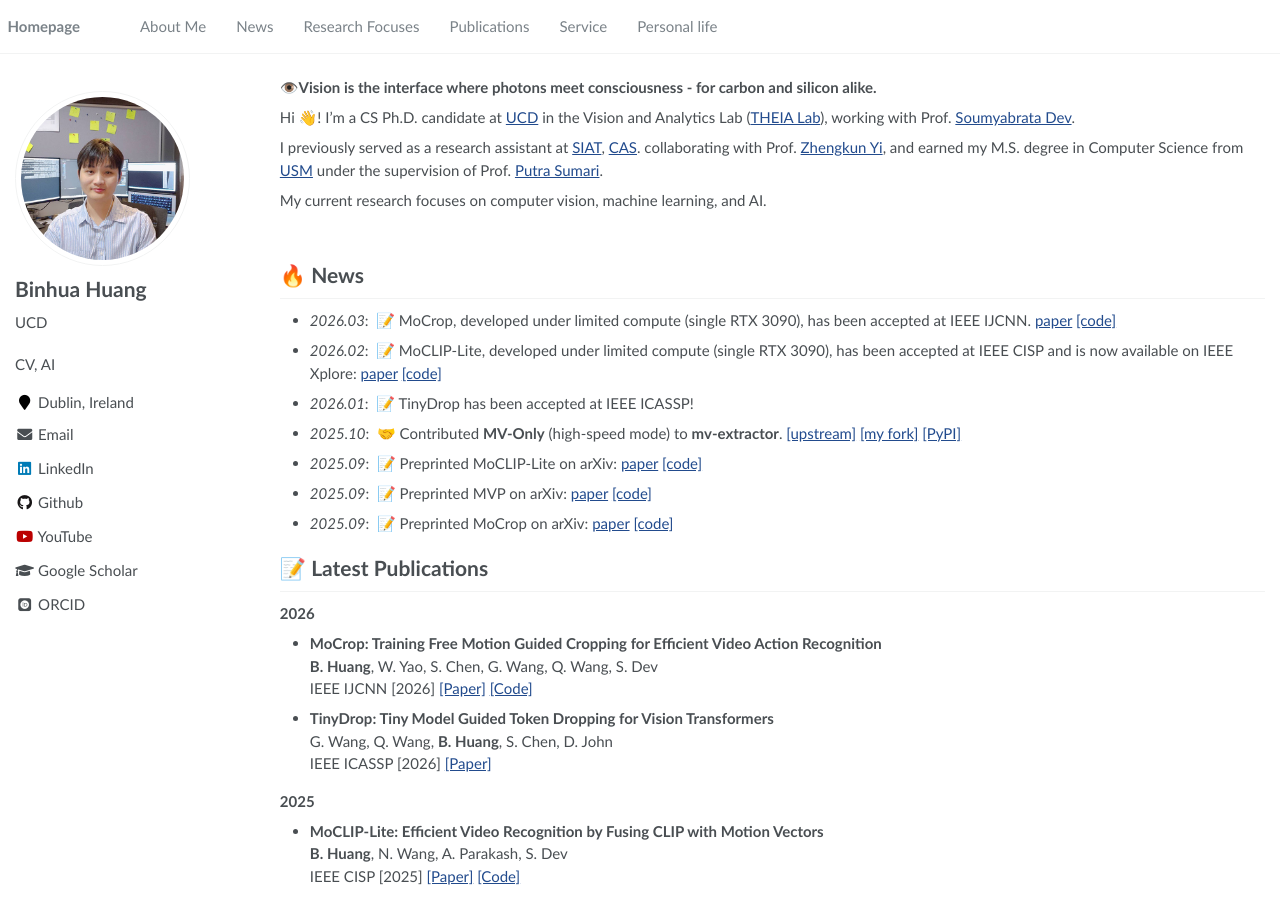
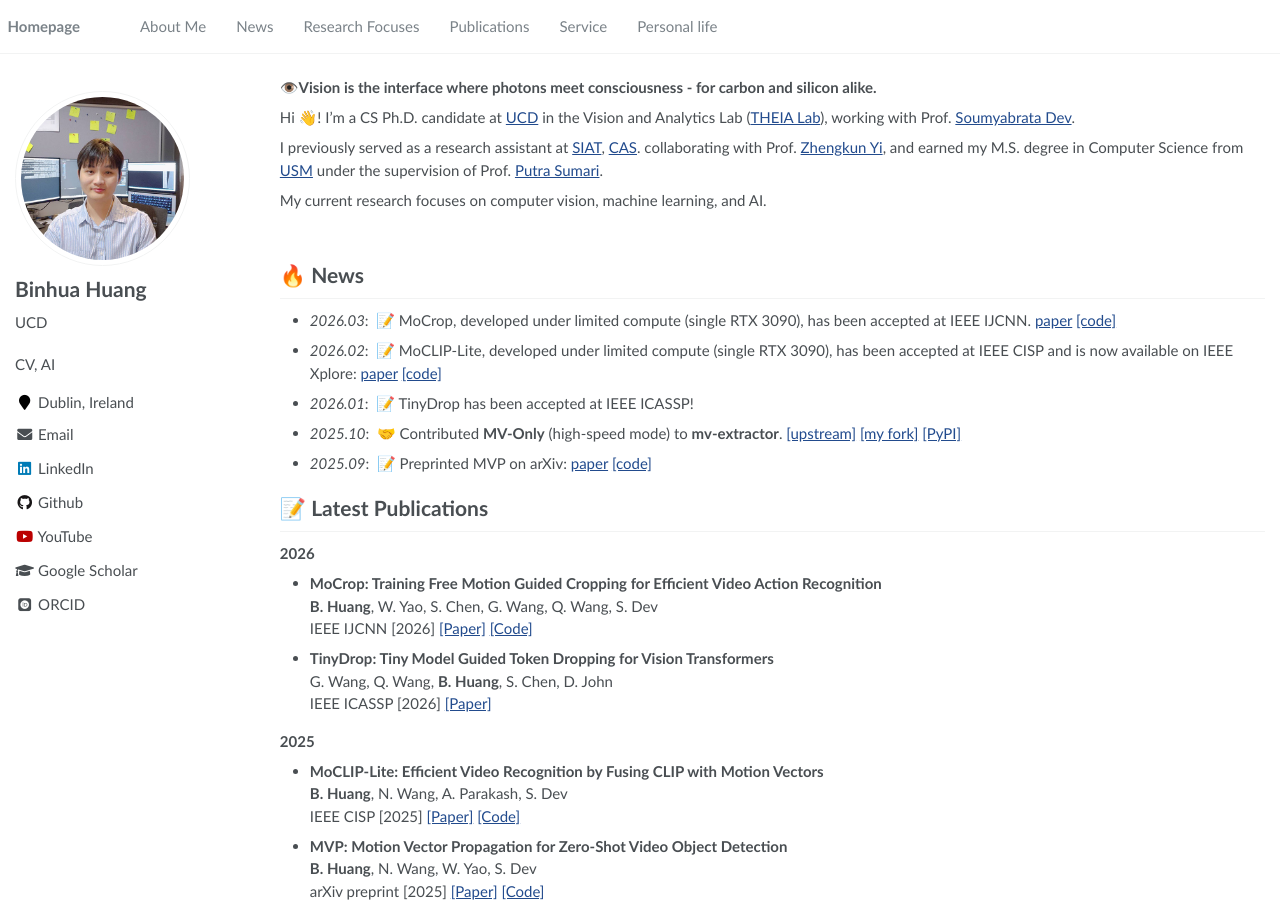
Before and after one commit to microa/microa.github.io, a Jekyll site: the page built from _pages/about.md, in a window 1280 px wide and 900 px high. Built offline with Jekyll 4.4.1, drawn with Linux system fonts in a browser that asks for light colours; some web fonts are replaced.

Commit message:
Update about.md

```diff
--- a/_pages/about.md
+++ b/_pages/about.md
@@ -39,9 +39,7 @@ My current research focuses on computer vision, machine learning, and AI.
 - *2026.02*: &nbsp;📝 MoCLIP-Lite, developed under limited compute (single RTX 3090), has been accepted at IEEE CISP and is now available on IEEE Xplore: [paper](https://ieeexplore.ieee.org/abstract/document/11259157) [[code]](https://github.com/microa/MoCLIP-Lite)
 - *2026.01*: &nbsp;📝 TinyDrop has been accepted at IEEE ICASSP!
 - *2025.10*: &nbsp;🤝 Contributed **MV-Only** (high-speed mode) to **mv-extractor**. [[upstream]](https://github.com/LukasBommes/mv-extractor) [[my fork]](https://github.com/microa/hs-mv-extractor) [[PyPI]](https://pypi.org/project/motion-vector-extractor/)
-- *2025.09*: &nbsp;📝 Preprinted MoCLIP-Lite on arXiv: [paper](https://arxiv.org/abs/2509.17084) [[code]](https://github.com/microa/MoCLIP-Lite)
 - *2025.09*: &nbsp;📝 Preprinted MVP on arXiv: [paper](https://arxiv.org/abs/2509.18388) [[code]](https://github.com/microa/MVP)
-- *2025.09*: &nbsp;📝 Preprinted MoCrop on arXiv: [paper](https://arxiv.org/abs/2509.18473) [[code]](https://github.com/microa/MoCrop)
 
 
 # 📝 Latest Publications
```
